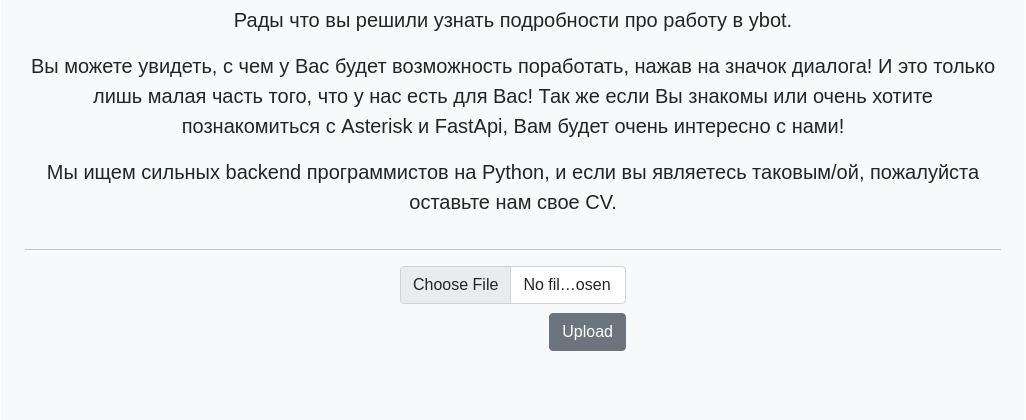
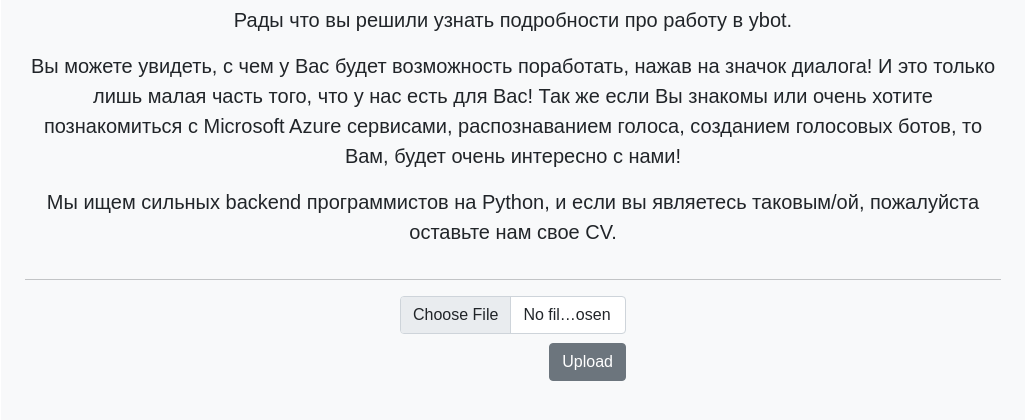
Before and after one commit to ybot-ai/ybot, a plain HTML site: page index.html in a window 1280 px wide. Shown: the part 82-502 px from the top of the page, without its empty margins (127-1153 px from the left). Drawn offline with nearby package versions, Linux system fonts and the light colour scheme.

Commit message:
update text

```diff
--- a/index.html
+++ b/index.html
@@ -27,8 +27,8 @@
                     диалога!
                     И это только лишь малая часть того, что у нас есть для Вас!
                     Так же если Вы знакомы или очень хотите познакомиться с
-                    Asterisk и FastApi,
-                    Вам будет очень интересно с нами! </p>
+                    Microsoft Azure сервисами, распознаванием голоса, созданием голосовых ботов, то
+                    Вам, будет очень интересно с нами! </p>
                 <p class="lead text-center text-break">Мы ищем сильных backend
                     программистов на Python, и если вы являетесь таковым/ой,
                     пожалуйста оставьте нам свое CV.</p>
```
